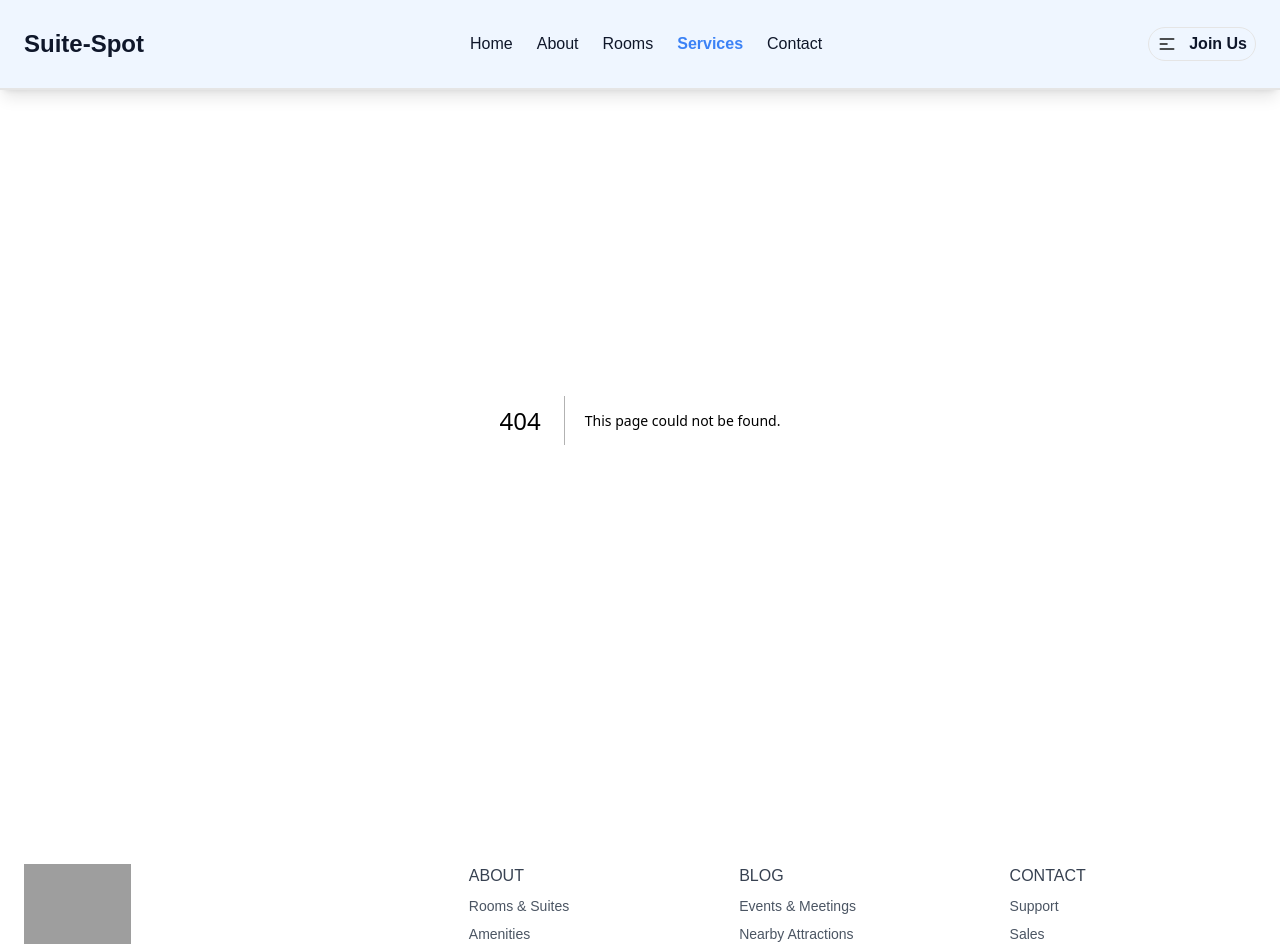
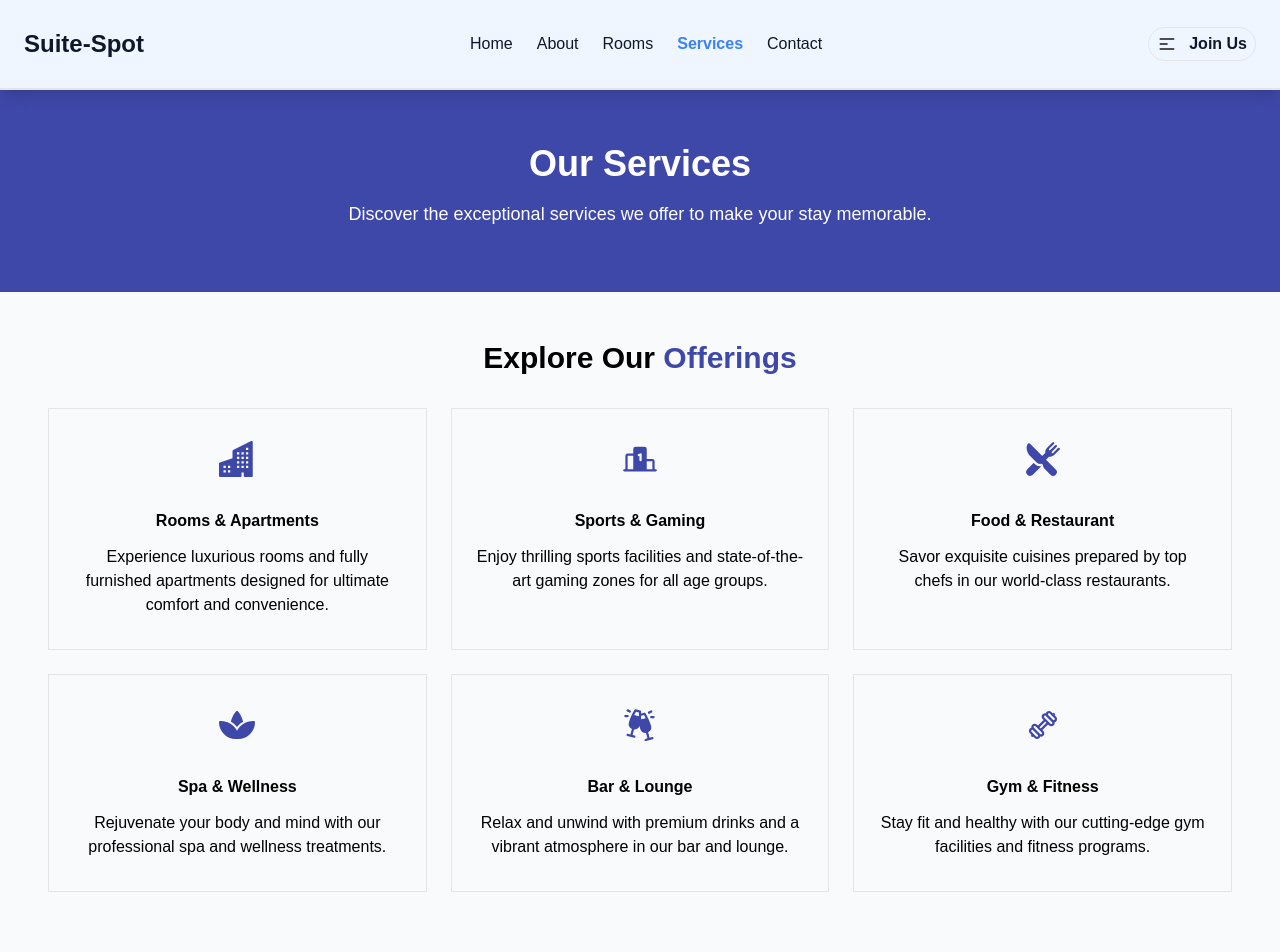
Before and after one commit to NabilaFerdousPrapty/Suite-Spot, a Next.js app: page /services in a window 1280 px wide. Before the commit this address had no page. Shown: the top 952 px of the page. Built offline with nearby package versions, Linux system fonts and the light colour scheme; grey boxes are pictures that could not be loaded.

Commit message:
Added Service page Content

```diff
--- /dev/null
+++ b/app/services/page.tsx
@@ -0,0 +1,12 @@
+import Services from '@/components/services/services';
+import React from 'react';
+
+const page = () => {
+    return (
+        <div className='mt-20'>
+            <Services />
+        </div>
+    );
+};
+
+export default page;
--- a/components/Home/Home.tsx
+++ b/components/Home/Home.tsx
@@ -3,9 +3,9 @@ import Navbar from "./Navbar";
 import Hero from "./Hero";
 import AboutUs from "./AboutUs";
 import Categories from "./Categories/Categories";
-import Services from "../services/page";
 import Testimonials from "./testimonials";
 import Rooms from "../rooms/page";
+import Services from "./services/page";
 
 export default function Home() {
   return (
--- /dev/null
+++ b/components/services/services.tsx
@@ -0,0 +1,117 @@
+import React from "react";
+import { BsFillBuildingsFill } from "react-icons/bs";
+import { IoRestaurant } from "react-icons/io5";
+import { PiRankingFill } from "react-icons/pi";
+import { FaSpa } from "react-icons/fa6";
+import { PiCheersFill } from "react-icons/pi";
+import { LiaDumbbellSolid } from "react-icons/lia";
+import Link from "next/link";
+
+const Services = () => {
+    return (
+        <div className="min-h-screen bg-gray-50 text-black">
+            {/* Header */}
+            <header className="bg-[#3E48A8] text-white py-16 px-4 text-center">
+                <h1 className="text-4xl font-bold">Our Services</h1>
+                <p className="text-lg mt-4">
+                    Discover the exceptional services we offer to make your stay memorable.
+                </p>
+            </header>
+
+            {/* Services Section */}
+            <section className="mt-12 px-4 sm:px-12">
+                <h2 className="text-3xl font-bold text-center mb-8">
+                    Explore Our <span className="text-[#3E48A8]">Offerings</span>
+                </h2>
+
+                {/* Services Grid */}
+                <div className="grid grid-cols-1 md:grid-cols-2 lg:grid-cols-3 gap-6">
+                    {/* Service Card */}
+                    <div className="border p-6 py-8 text-center group hover:bg-[#3E48A8] hover:text-white transition duration-300">
+                        <div className="flex justify-center">
+                            <BsFillBuildingsFill className="text-[#3E48A8] text-4xl mb-8 group-hover:text-white transition duration-300" />
+                        </div>
+                        <h3 className="font-bold mb-3">Rooms & Apartments</h3>
+                        <p>
+                            Experience luxurious rooms and fully furnished apartments designed
+                            for ultimate comfort and convenience.
+                        </p>
+                    </div>
+
+                    {/* Repeat similar service cards */}
+                    <div className="border p-6 py-8 text-center group hover:bg-[#3E48A8] hover:text-white transition duration-300">
+                        <div className="flex justify-center">
+                            <PiRankingFill className="text-[#3E48A8] text-4xl mb-8 group-hover:text-white transition duration-300" />
+                        </div>
+                        <h3 className="font-bold mb-3">Sports & Gaming</h3>
+                        <p>
+                            Enjoy thrilling sports facilities and state-of-the-art gaming zones
+                            for all age groups.
+                        </p>
+                    </div>
+
+                    <div className="border p-6 py-8 text-center group hover:bg-[#3E48A8] hover:text-white transition duration-300">
+                        <div className="flex justify-center">
+                            <IoRestaurant className="text-[#3E48A8] text-4xl mb-8 group-hover:text-white transition duration-300" />
+                        </div>
+                        <h3 className="font-bold mb-3">Food & Restaurant</h3>
+                        <p>
+                            Savor exquisite cuisines prepared by top chefs in our world-class
+                            restaurants.
+                        </p>
+                    </div>
+
+                    <div className="border p-6 py-8 text-center group hover:bg-[#3E48A8] hover:text-white transition duration-300">
+                        <div className="flex justify-center">
+                            <FaSpa className="text-[#3E48A8] text-4xl mb-8 group-hover:text-white transition duration-300" />
+                        </div>
+                        <h3 className="font-bold mb-3">Spa & Wellness</h3>
+                        <p>
+                            Rejuvenate your body and mind with our professional spa and wellness
+                            treatments.
+                        </p>
+                    </div>
+
+                    <div className="border p-6 py-8 text-center group hover:bg-[#3E48A8] hover:text-white transition duration-300">
+                        <div className="flex justify-center">
+                            <PiCheersFill className="text-[#3E48A8] text-4xl mb-8 group-hover:text-white transition duration-300" />
+                        </div>
+                        <h3 className="font-bold mb-3">Bar & Lounge</h3>
+                        <p>
+                            Relax and unwind with premium drinks and a vibrant atmosphere in our
+                            bar and lounge.
+                        </p>
+                    </div>
+
+                    <div className="border p-6 py-8 text-center group hover:bg-[#3E48A8] hover:text-white transition duration-300">
+                        <div className="flex justify-center">
+                            <LiaDumbbellSolid className="text-[#3E48A8] text-4xl mb-8 group-hover:text-white transition duration-300" />
+                        </div>
+                        <h3 className="font-bold mb-3">Gym & Fitness</h3>
+                        <p>
+                            Stay fit and healthy with our cutting-edge gym facilities and
+                            fitness programs.
+                        </p>
+                    </div>
+                </div>
+            </section>
+
+            {/* Call to Action */}
+            <section className="mt-16 bg-[#3E48A8] text-white py-12 text-center">
+                <h2 className="text-3xl font-bold mb-4">
+                    Ready to Experience Luxury?
+                </h2>
+                <p className="text-lg mb-6">
+                    Book your stay now and enjoy our premium services!
+                </p>
+                <Link href="/">
+                    <button className="bg-white text-[#3E48A8] px-6 py-3 rounded font-semibold hover:bg-gray-200 transition">
+                        Book Now
+                    </button>
+                </Link>
+            </section>
+        </div>
+    );
+};
+
+export default Services;
```
Also changed, not shown: components/Home/services/page.tsx (renamed from components/services/page.tsx).
